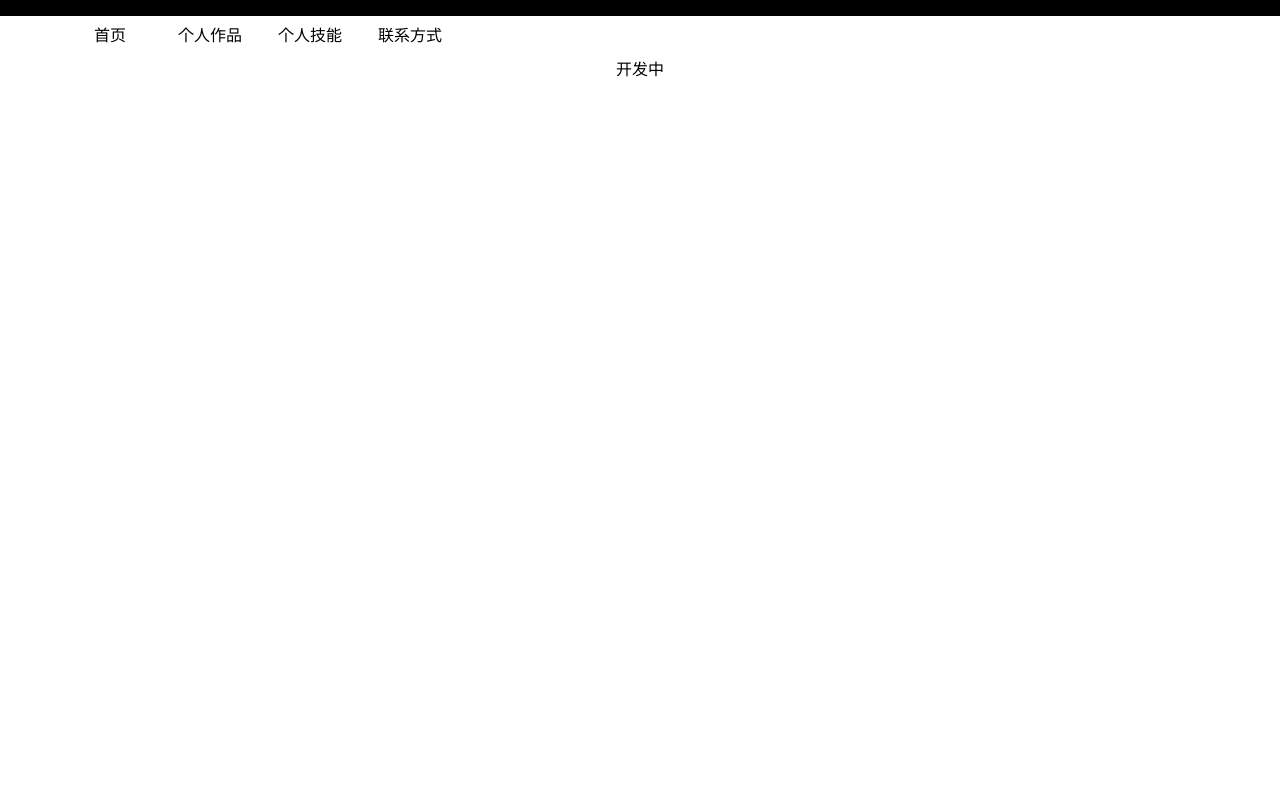
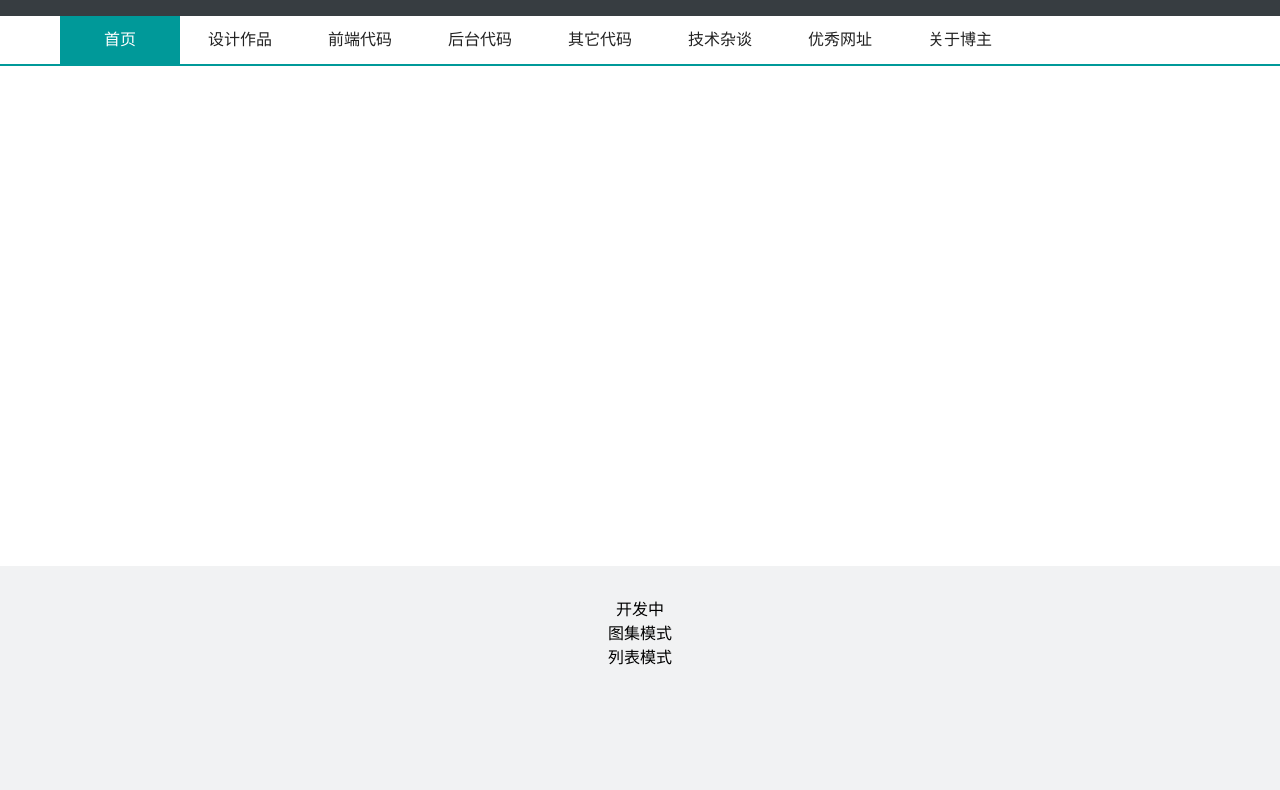
Before and after one commit to M-SL-ONE/M-SL-ONE.github.io, a plain HTML site: page index.html in a window 1280 px wide. Shown: the part 84-874 px from the top of the page. Before the commit the page ends 800 px from the top, so only its background shows below. Drawn offline with Linux system fonts and the light colour scheme.

Commit message:
'首页整体布局'

```diff
--- a/css/common.less
+++ b/css/common.less
@@ -2,27 +2,66 @@
 	width: 1200px;
 	margin: 0 auto;
 }
+body{
+	background: #f1f2f3;
+}
 header{
 	width: 100%;
 	height: 100px;
-	background: #000;
+	background: #373D41;
 	h1{
-	color: #fff;
-	line-height: 100px;
+		color: #099;
+		line-height: 100px;
+		text-align: center;
+		letter-spacing: 10px;
 	}
 }
 nav{
-	height: 40px;
-	line-height: 40px;
+	height: 50px;
+	line-height: 50px;
+	background: #fff;
+	border-bottom: 2px solid #099;
+	// border-bottom: 2px solid #eee;
+	box-sizing: border-box;
  	ul li{
 		float: left;
-		width: 100px;
+		width: 120px;
+		height: 48px;
+		line-height: 48px;
 		text-align: center;
 		a{
-			color: #000;
+			color: #222;
+		}
+	}
+	.active{
+		background: #099;
+		a{
+			color: #fff;
+		}
+	}
+}
+footer{
+	height: 50px;
+	line-height: 50px;
+	background: #373D41;
+	border-top: 2px solid #099;
+	.commonWidth{
+		p{
+			text-align: center;
+			color: #73777a;
+			font-size: 14px;
+			a{
+				color: #73777a
+			}
 		}
 	}
 }
 section{
 	text-align: center;
+	height: 600px;
 }
+.banner{
+	height: 500px;
+	background: #fff;
+	margin-bottom: 30px;
+}
--- a/css/reset.less
+++ b/css/reset.less
@@ -1,6 +1,12 @@
-body,header,nav,h1,div{
+body,header,nav,h1,div,p{
 	padding: 0;
 	margin: 0;
+}
+body{
+	font-family: "微软雅黑"
+}
+h1{
+	font-weight: normal;
 }
 ul{
 	list-style: none;
--- a/index.html
+++ b/index.html
@@ -1,29 +1,40 @@
 <!DOCTYPE html>
 <html>
 <head>
-	<title>个人博客</title>
+	<title>知行</title>
 	<link rel="stylesheet" href="css/reset.css">
 	<link rel="stylesheet" href="css/common.css">
 </head>
 <body>
 	<header>
 		<div class="commonWidth">
-			<h1>个人博客</h1>
+			<h1>知·行</h1>
 		</div>
 	</header>
 	<nav>
 		<ul class="commonWidth">
-			<li><a href="M-SL-ONE.github.io">首页</a></li>
-			<li><a href="">个人作品</a></li>
-			<li><a href="">个人技能</a></li>
-			<li><a href="">联系方式</a></li>
+			<li class="active"><a href="M-SL-ONE.github.io">首页</a></li>
+			<li><a href="">设计作品</a></li>
+			<li><a href="">前端代码</a></li>
+			<li><a href="">后台代码</a></li>
+			<li><a href="">其它代码</a></li>
+			<li><a href="https://blog.csdn.net/baidu_28916787">技术杂谈</a></li>
+			<li><a href="">优秀网址</a></li>
+			<li><a href="">关于博主</a></li>
 		</ul>
 	</nav>
+	<div class="banner">
+
+	</div>
 	<section>
 		开发中
+		<div>图集模式</div>
+		<div>列表模式</div>
 	</section>
 	<footer>
-
+		<div class="commonWidth">
+			<p>Copyright <a href="M-SL-ONE.github.io">M-SL-ONE.github.io</a></p>
+		</div>
 	</footer>
 </body>
 </html>
```
Also changed, not shown: css/common.css, css/reset.css, 2 other files.
